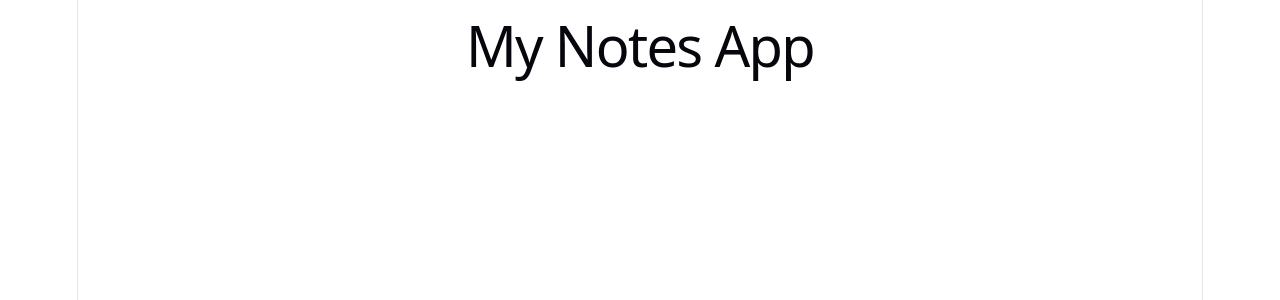
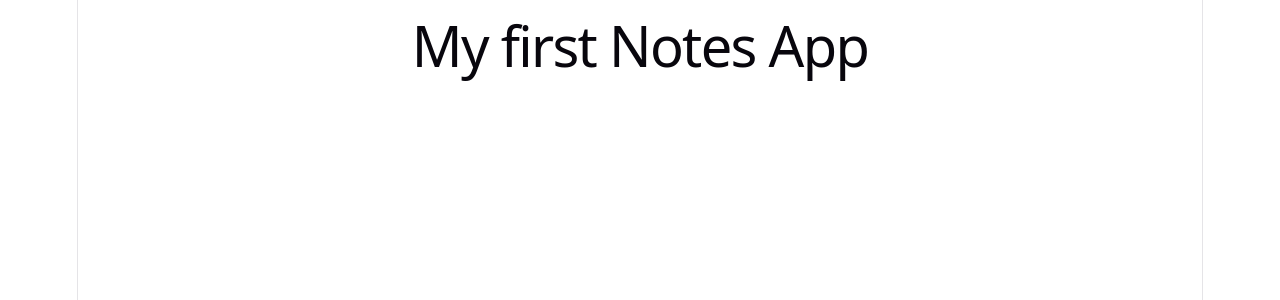
Before and after one commit to codeshankarbhardwaj/Note-Space, a React (Vite) app in the folder notes-space/: page / in a window 1280 px wide. Shown: the top 300 px of the page. Built offline with nearby package versions, Linux system fonts and the light colour scheme.

Commit message:
Resolved deploy link issue

```diff
--- a/notes-space/src/App.jsx
+++ b/notes-space/src/App.jsx
@@ -1,7 +1,7 @@
 function App() {
   return (
     <div>
-      <h1>My Notes App</h1>
+      <h1>My first Notes App</h1>
     </div>
   )
 }
```
